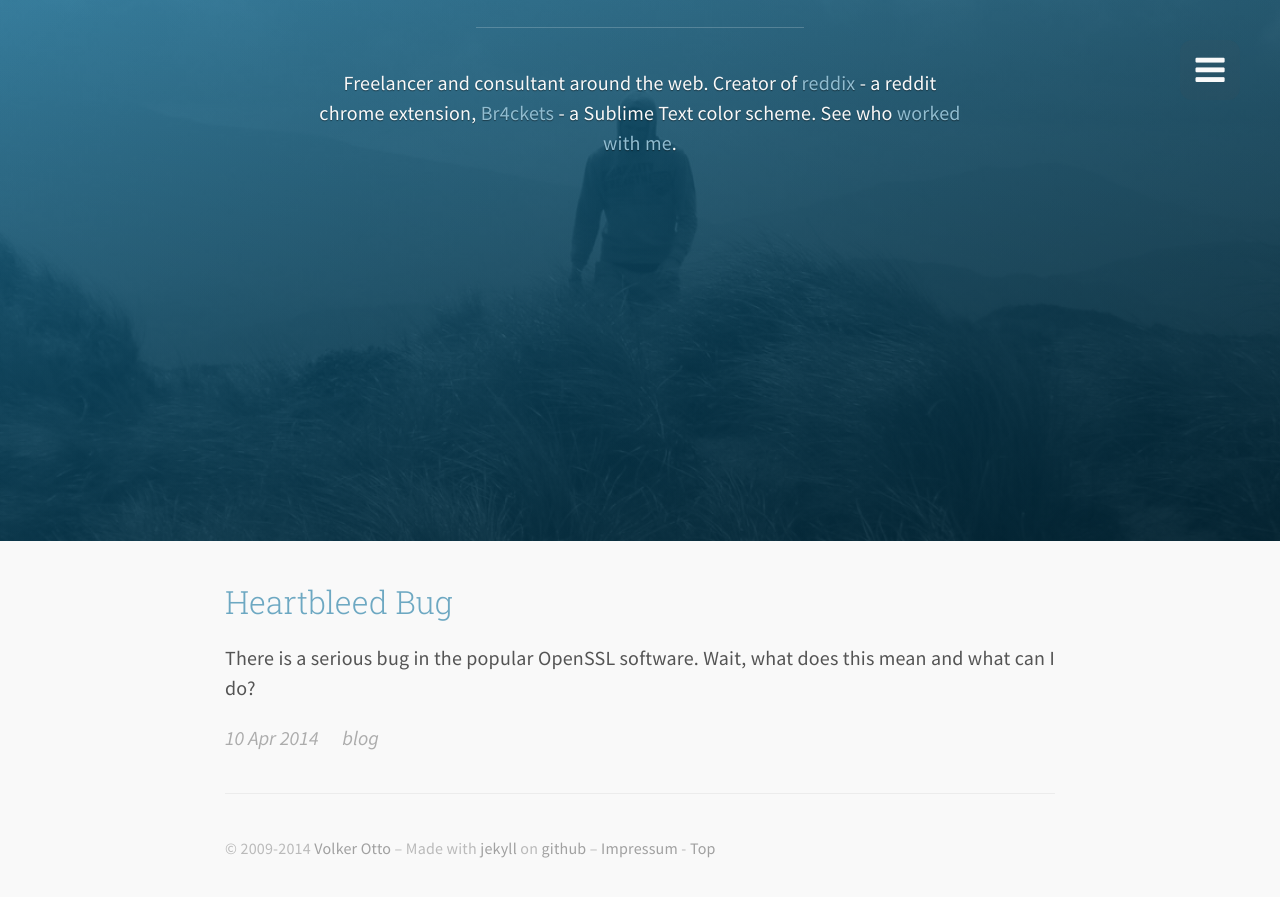
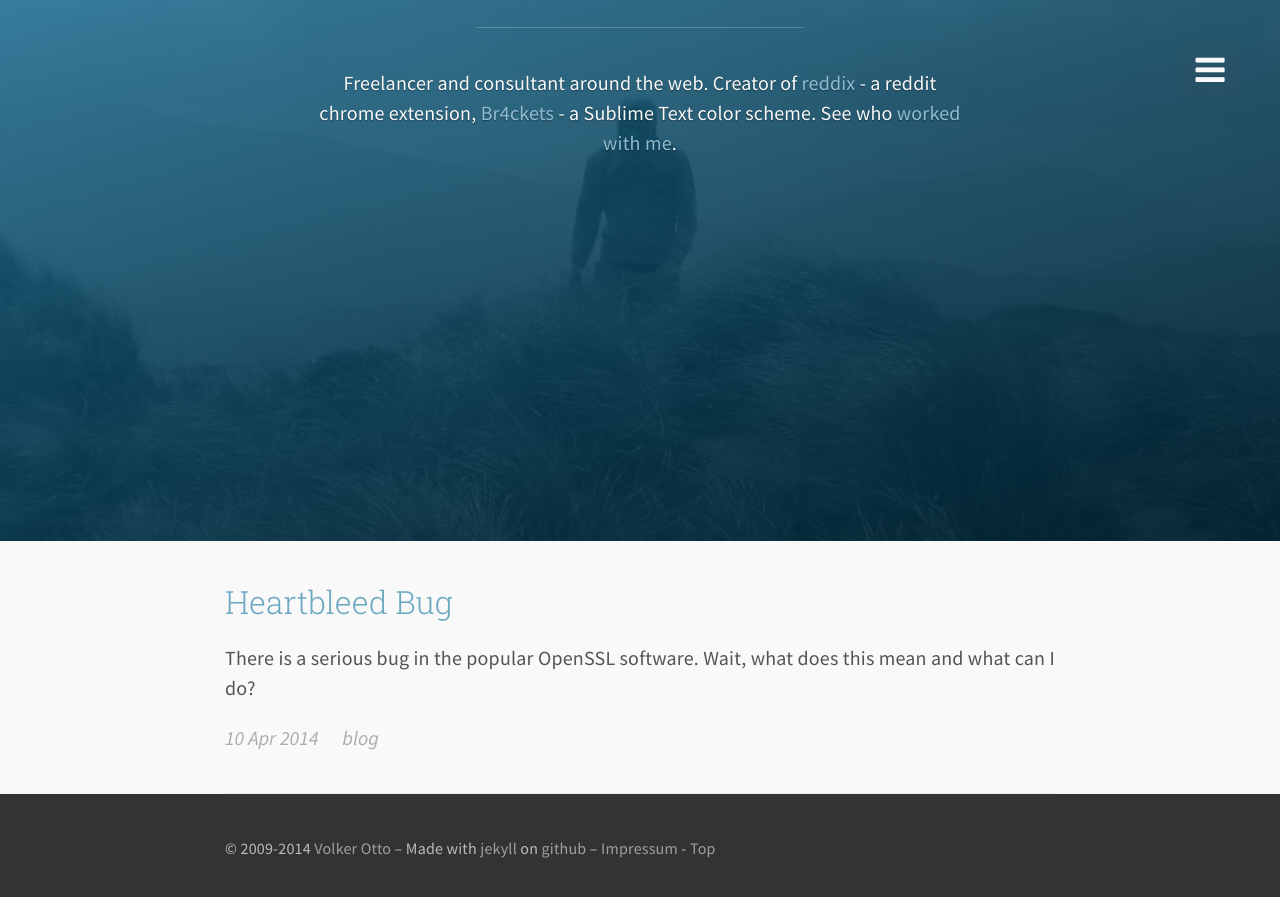
Before and after one commit to l4ci/l4ci.github.io, a Jekyll site: the page built from index.html, in a window 1280 px wide and 900 px high, scrolled down 359 px. Shown: the top 897 px of the window. Built offline with Jekyll 4.4.1, drawn with Linux system fonts in a browser that asks for light colours; nearby versions of some CDN libraries; Markdown is read by kramdown in place of the engine named in the settings; the list of posts is cut into pages by our own code.

Commit message:
moooooooore

```diff
--- a/_includes/nextblogpost.html
+++ b/_includes/nextblogpost.html
@@ -14,7 +14,7 @@
           <p class="text-align--center">{{page.previous.excerpt}}</p>
       {% else if page.next.url %}
         <p class="h3 no-margin"><a href="{{page.next.url}}" title="Next Post:{{page.next.title}}">{{page.next.title}}</a></p>
-        <p class="text-align--center">{{page.next.excerpt}}</p>
+        <p>{{page.next.excerpt}}</p>
       {% endif %}
     </div>
   </article>
--- a/assets/scss/objects/_footer.scss
+++ b/assets/scss/objects/_footer.scss
@@ -11,6 +11,7 @@
 }
 
 .colophon{
+  background: #333;
   color: lighten($color-dark,40%);
 
   aside.container{
--- a/index.html
+++ b/index.html
@@ -5,7 +5,7 @@
 <div class="outer bg--blue" style="background-image:url(/assets/img/cover/cover_big_me.jpg);" id="hello" role="banner">
   <div class="outer--overlay"></div>
   <div class="container" itemscope itemtype="http://schema.org/Person">
-    <div class="col-70">
+    <div class="col-70 text-align--center">
       <h1 class="hero animated fadeInDown" itemprop="name">Volker Otto</h1>
       <h2 class="h3 subheader animated fadeInDown" itemprop="jobTitle">Web Architect, Hamburg</h2>
     </div>
```
Also changed, not shown: assets/css/main.min.css.
